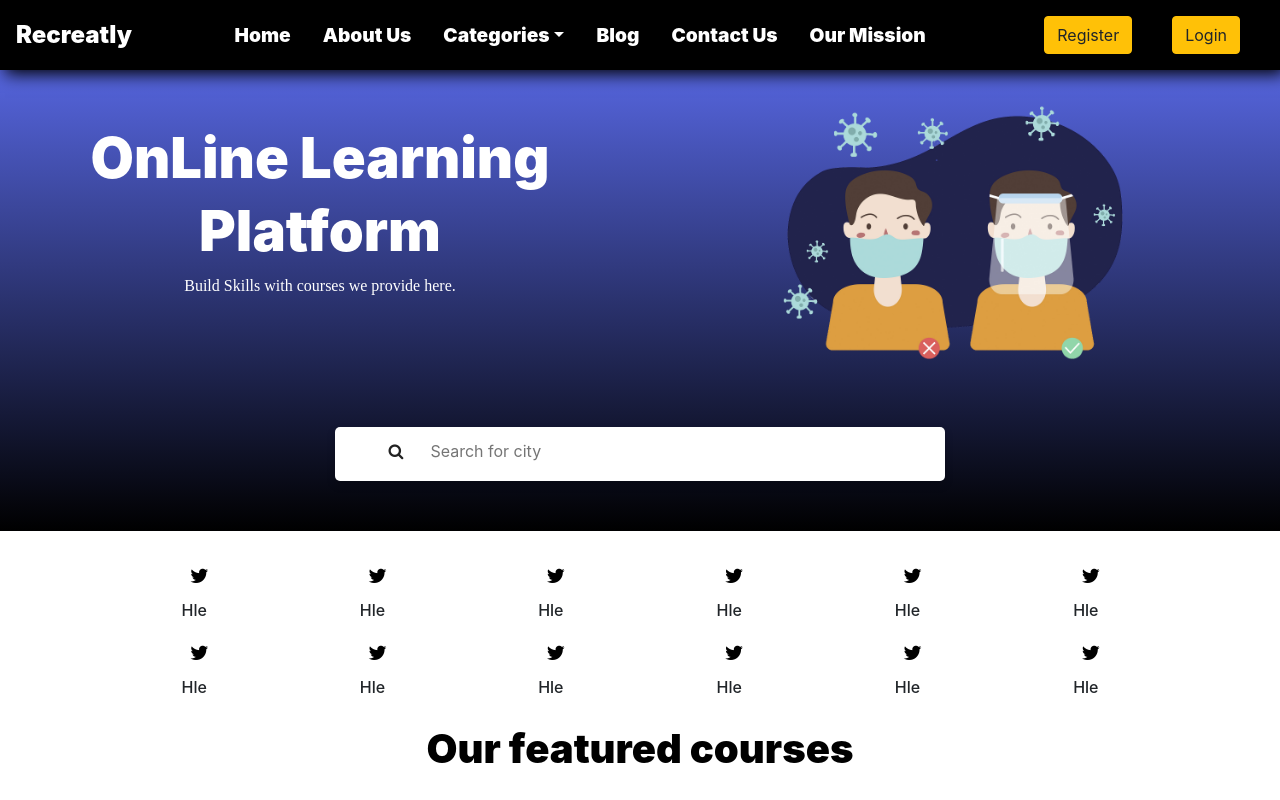
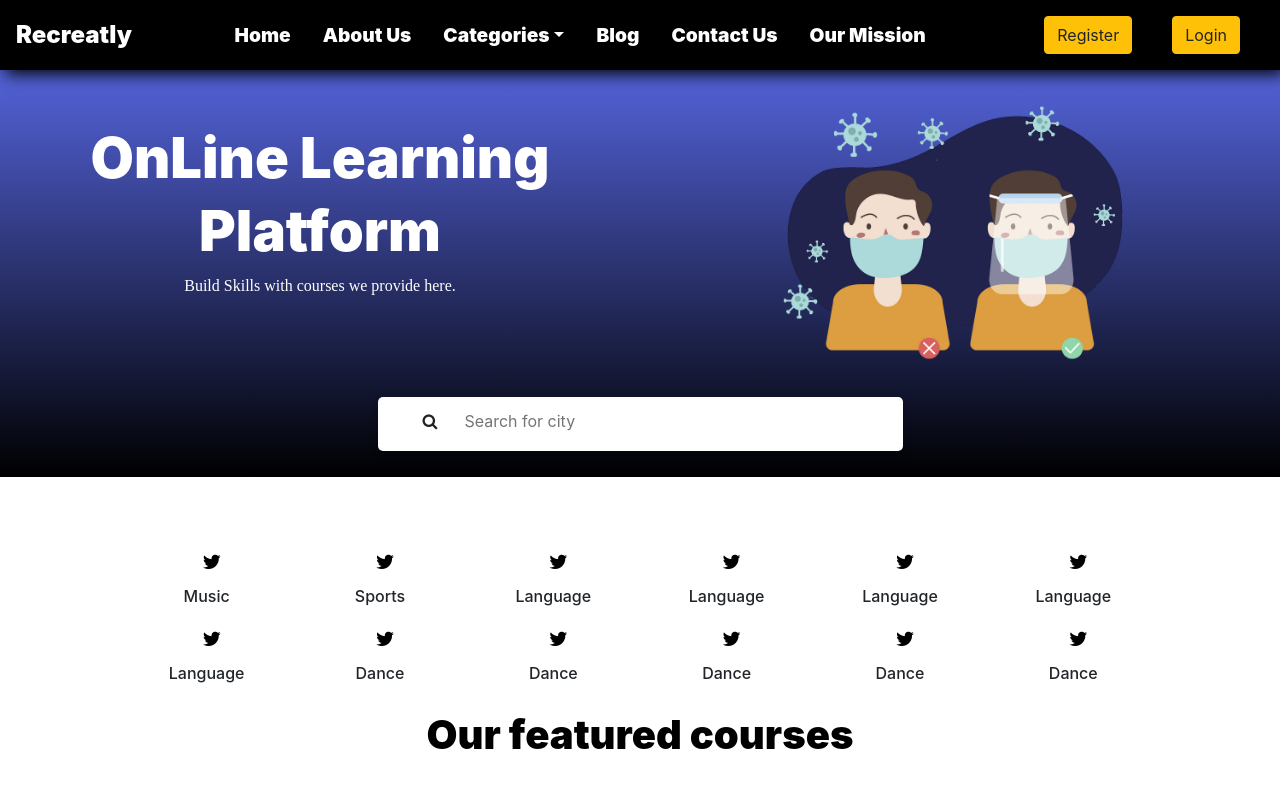
Before and after one commit to prashantpandey9/yoga, a React (Create React App) app: page / in a window 1280 px wide. Shown: the top 800 px of the page. Built offline with nearby package versions, Linux system fonts and the light colour scheme.

Commit message:
completed the search bar

```diff
--- a/src/components/Category/Category.jsx
+++ b/src/components/Category/Category.jsx
@@ -4,51 +4,51 @@ import {Link} from 'react-router-dom'
 const data = [
     {
         icon: 'fa fa-twitter icon   ',
-        title: 'Hle'
+        title: 'Music'
     },
     {
         icon: 'fa fa-twitter icon',
-        title: 'Hle'
+        title: 'Sports'
     },
     {
         icon: 'fa fa-twitter icon   ',
-        title: 'Hle'
+        title: 'Language'
     },
     {
         icon: 'fa fa-twitter icon',
-        title: 'Hle'
+        title: 'Language'
     },
     {
         icon: 'fa fa-twitter icon   ',
-        title: 'Hle'
+        title: 'Language'
     },
     {
         icon: 'fa fa-twitter icon',
-        title: 'Hle'
+        title: 'Language'
     },
     {
         icon: 'fa fa-twitter icon   ',
-        title: 'Hle'
+        title: 'Language'
     },
     {
         icon: 'fa fa-twitter icon',
-        title: 'Hle'
+        title: 'Dance'
     },
     {
         icon: 'fa fa-twitter icon   ',
-        title: 'Hle'
+        title: 'Dance'
     },
     {
         icon: 'fa fa-twitter icon',
-        title: 'Hle'
+        title: 'Dance'
     },
     {
         icon: 'fa fa-twitter icon   ',
-        title: 'Hle'
+        title: 'Dance'
     },
     {
         icon: 'fa fa-twitter icon',
-        title: 'Hle'
+        title: 'Dance'
     },
 
 ]
--- a/src/components/Category/Category.scss
+++ b/src/components/Category/Category.scss
@@ -1,16 +1,14 @@
 @import '../../../public/css/colors';
 
 .category{
-    // margin-top: -40px;
+    margin-top: 40px;
     background: $head;
     border-radius: 10px;
     transition: .5s;
-    position: relative;
-    z-index: -5;
+    // position: relative;
+    // z-index: 0;
 }
-.category:hover{
-    box-shadow: 0 4px 8px 0 rgba(0,0,0,0.2);
-}
+
 .icon{
     color: #000;
     background: none;
@@ -28,4 +26,6 @@ h6{
 .icons:hover{
     background: #f2f2f2;
     border-radius: 10px;
+    box-shadow: 0 4px 8px 0 rgba(0,0,0,0.2);
+    transition: all .5s;
 }
--- a/src/components/Jumbo/Jumbo.jsx
+++ b/src/components/Jumbo/Jumbo.jsx
@@ -14,8 +14,8 @@ const Jumbo = () => {
          <Image src={car} className="imageside"/>
       </Col>
       <Col xs={12} md={3}></Col>
-      <Col xs={12} md={6} style={{transform: "translateY(-50px)"}}>
-      <Searchbar />
+      <Col xs={12} md={6} >
+      {/* <Searchbar /> */}
       </Col>
 
       <Col xs={12} md={3}></Col>
--- a/src/components/SearchBar/Searchbar.jsx
+++ b/src/components/SearchBar/Searchbar.jsx
@@ -24,12 +24,13 @@ class NamesContainer extends Component {
         )
     }
 }
+NamesContainer.defaultProps = { name: 'Music' };
 export class Searchbar extends Component {
     state = {
         names: [
           'Music', 'Language', 'Sports', 'Video Games', 'Khloe Kardashian', 'George Bush', 'Queen Elizabeth', 'Yeezy', 'Ivanka Trump', 'Leonardo DiCaprio',
         ],
-        searchTerm: ''
+        searchTerm: '',
       }
 
       editSearchTerm = (e) => {
--- a/src/components/SearchBar/Searchbar.scss
+++ b/src/components/SearchBar/Searchbar.scss
@@ -3,12 +3,14 @@
     border-radius: none;
     color: #222;
     text-align: center;
+
 }
 .searchbar{
     width: 80%;
     padding: 12px;
     border: none;
     // height: 50px;
+
 }
 
 .searchbar:focus-within, .searchbar:focus{
@@ -22,7 +24,8 @@
     align-content: 'center';
     border-radius: 5px;
     box-shadow: 0 4px 8px 0 rgba(0,0,0,0.2);
-
+    // position: relative;
+    // z-index: 5;
 
     #ul{
         background : #fff;
@@ -40,7 +43,7 @@
 
         }
         li:hover{
-            background : rgba($color: #000000, $alpha: .2);
+            background : rgba($color: #000000, $alpha: .1);
             border-radius: 10px;
         }
     }
--- a/src/pages/Home/Home.jsx
+++ b/src/pages/Home/Home.jsx
@@ -5,6 +5,7 @@ import Cards from '../../components/cards/Cards'
 import Subjects from '../../components/Subjects/Subjects'
 import TextImage from '../../components/TextImage/TextImage'
 import Category from '../../components/Category/Category'
+import Searchbar from '../../components/SearchBar/Searchbar'
 import './Home.scss'
 
 
@@ -16,9 +17,21 @@ export class Home extends Component {
                 <div className="container-fluid con1">
                     <NavBar />
                     <Jumbo />
+
+                </div>
+                <div className='container'>
+                    <div className="row">
+                        <div className="col-sm-12 col-md-3"></div>
+                        <div className="col-sm-12 col-md-6" style={{marginTop: "-80px"}}>
+                            <Searchbar />
+                        </div>
+                        <div className="col-sm-12 col-md-3"></div>
+                    </div>
+
+                    <Category />
                 </div>
 
-                <Category />
+
                 <div className="container section2" style={{ padding: '0' }}>
                     <h1 className="heading2">
                     Our featured courses
--- a/src/pages/Home/Home.scss
+++ b/src/pages/Home/Home.scss
@@ -2,6 +2,8 @@
 
 .con1{
     padding: 0 ;
+    position: relative;
+    // z-index: 0;
 }
 .section1{
     background-image: $theme;
--- a/src/pages/State/State.jsx
+++ b/src/pages/State/State.jsx
@@ -9,6 +9,7 @@ import NavBar from '../../components/NavBar/NavBar'
 // import LinkTitle from '../../components/LinkTitle/LinkTitle'
 import Category from '../../components/Category/Category'
 // import Topcards from '../../components/Topcards/Topcards'
+import Footer from '../../components/Footer/Footer'
 export default function State(props) {
     return (
         <div classname='container-fluid con1'>
@@ -34,7 +35,8 @@ export default function State(props) {
                     </h1>
                     <br />
                     <Subjects />
-                </div>
+            </div>
+            <Footer />
         </div>
     )
 }
```
